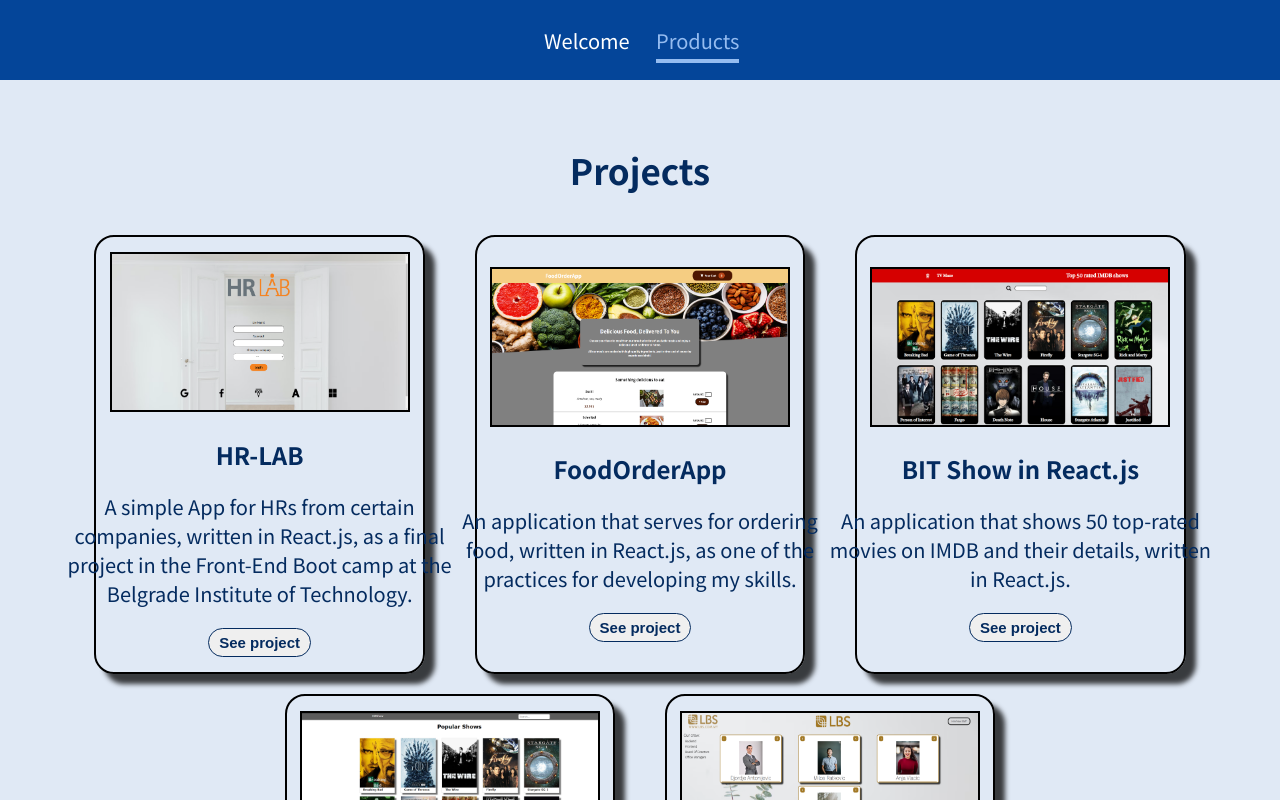
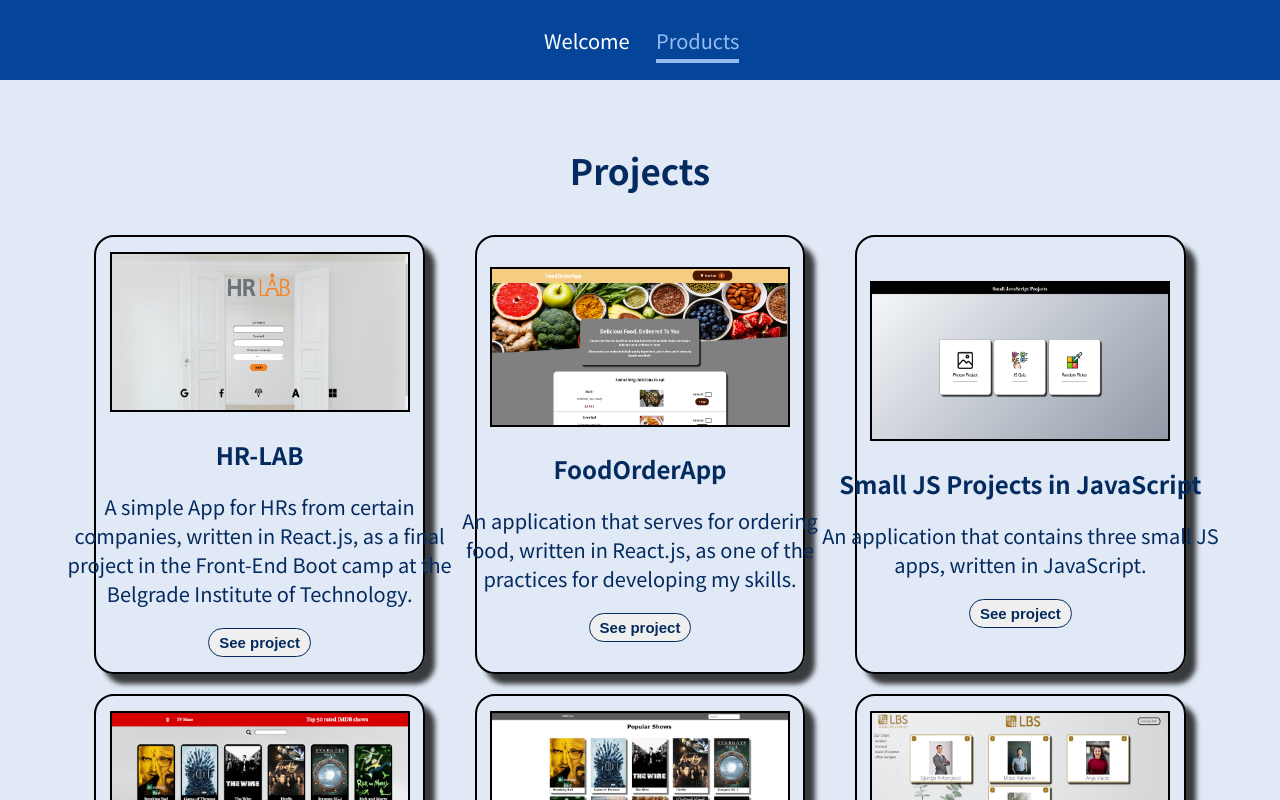
Before and after one commit to Borismujkovic/Portfolio, a React (Create React App) app: page /products in a window 1280 px wide. Shown: the top 800 px of the page. Built offline with nearby package versions, Linux system fonts and the light colour scheme.

Commit message:
final commit

```diff
--- a/src/pages/Products.jsx
+++ b/src/pages/Products.jsx
@@ -5,6 +5,8 @@ import FoodOrder from "../Assets/FoodOrder.png";
 import IMDBJS from "../Assets/IMDBJS.png";
 import IMDBReact from "../Assets/IMDBReact.png";
 import LBS from "../Assets/LBS.png";
+import JSProjects from "../Assets/JSProjects.png";
+
 
 export const Products = () => {
   return (
@@ -44,6 +46,23 @@ export const Products = () => {
             <p>
               An application that serves for ordering food, written in React.js,
               as one of the practices for developing my skills.
+            </p>
+            <button>See project</button>
+          </div>
+        </a>
+        <a
+          className="projectLink"
+          href="https://js-projects-28tq0xewx-borismujkovic.vercel.app/"
+          target="_blank"
+          rel="noreferrer"
+        >
+          <div>
+            <img className="projectImg" src={JSProjects} alt="FoodOrderApp" />
+          </div>
+          <div className="description">
+            <h2>Small JS Projects in JavaScript</h2>
+            <p>
+            An application that contains three small JS apps, written in JavaScript.
             </p>
             <button>See project</button>
           </div>
```
Also changed, not shown: src/Assets/JSProjects.png (added).
